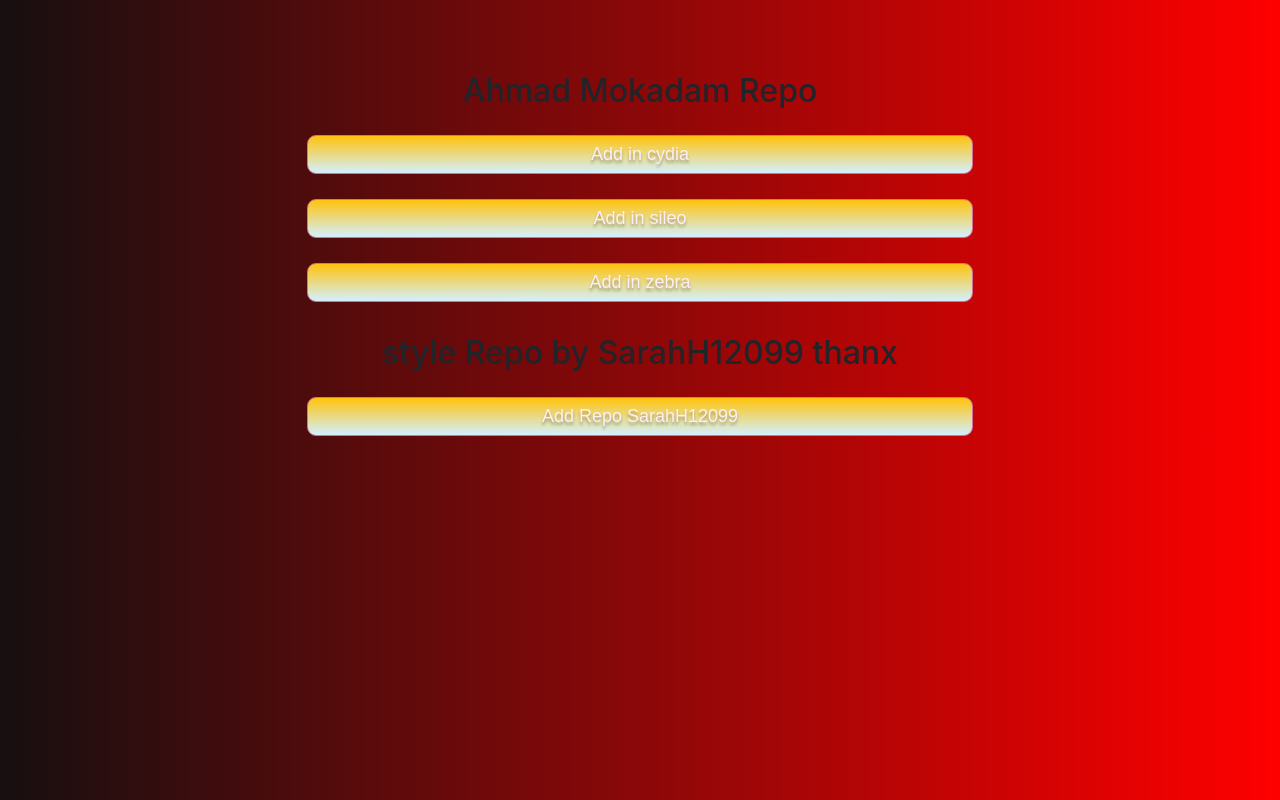
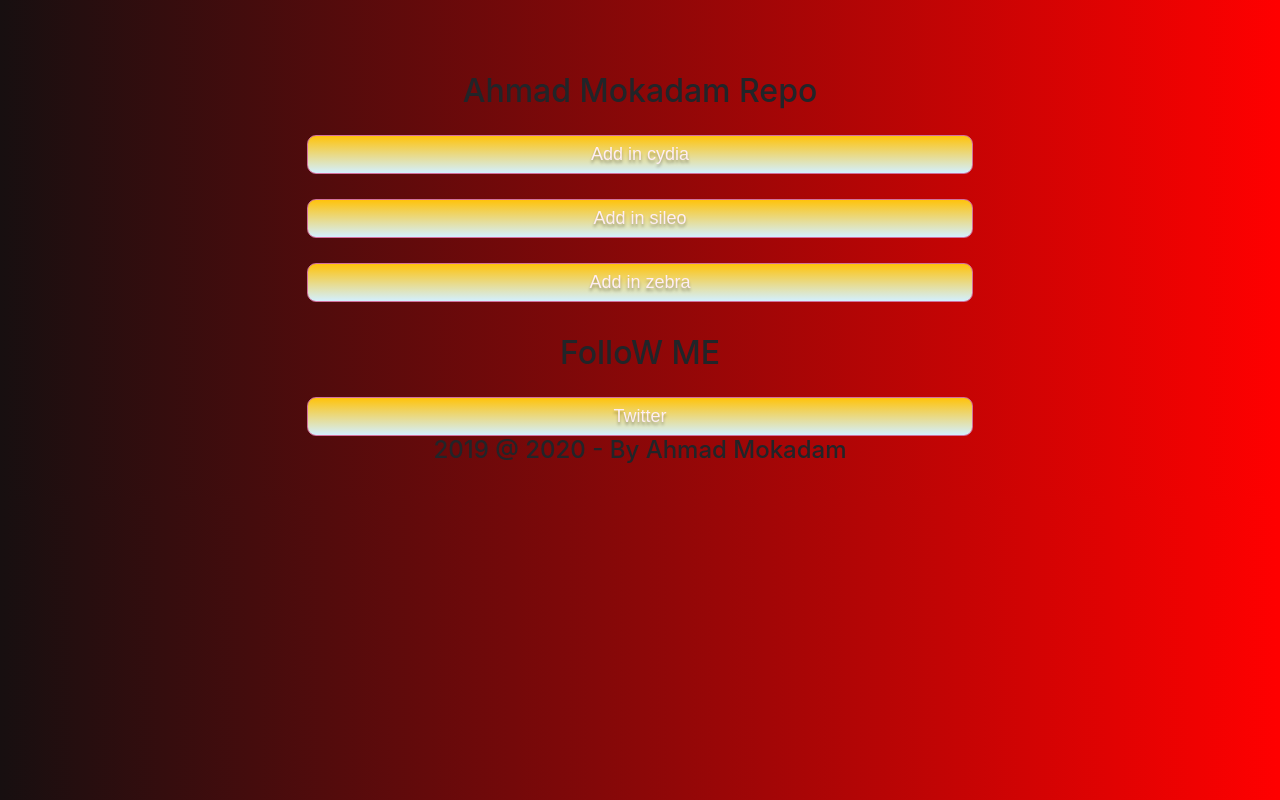
Before and after one commit to ahmadmokaddam/mok, a plain HTML site: page index.html in a window 1280 px wide. Drawn offline with nearby package versions, Linux system fonts and the light colour scheme.

Commit message:
Update index.html

```diff
--- a/index.html
+++ b/index.html
@@ -47,11 +47,12 @@
 
 			<h2></h2><br>
 
-			<h2>style Repo by SarahH12099 thanx</h2><br>
+			<h2>FolloW ME</h2><br>
 
 
-				<a draggable="false" href="cydia://url/https://cydia.saurik.com/api/share#?source=https://sarahh12099.github.io/repo/" class="btn addrepo">Add Repo SarahH12099</a>
+				<a draggable="false" href="https://twitter.com/ahmadmokaddam/" class="btn addrepo">Twitter</a>
 
+			<h4>2019 @ 2020 - By Ahmad Mokadam</h4><br>
 
 
 			</center>
```
